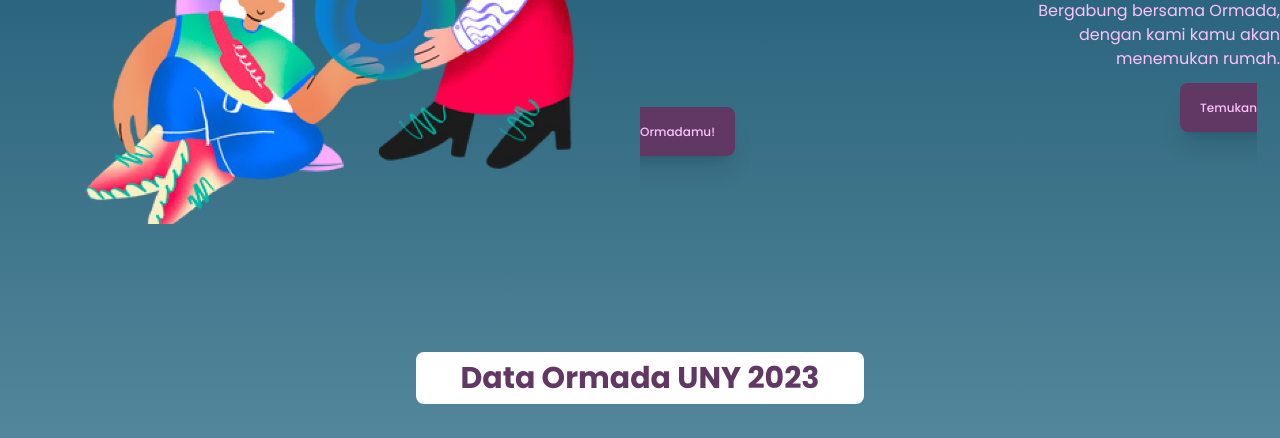
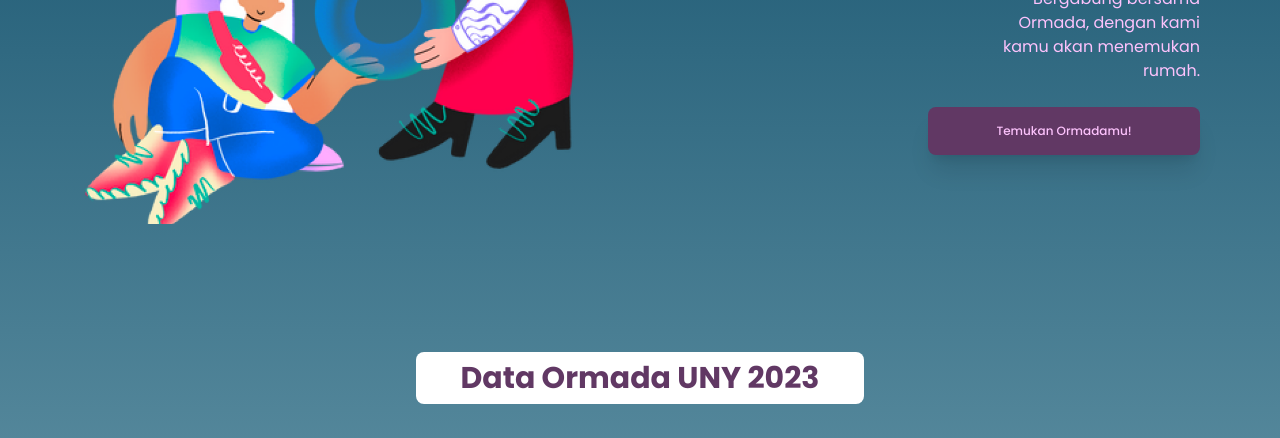
Before and after one commit to kemendagribemuny/kemendagribemuny.github.io, a website: page index.html in a window 1280 px wide. Shown: the part 418-856 px from the top of the page. Drawn offline with Linux system fonts and the light colour scheme.

Commit message:
fix some

```diff
--- a/index.html
+++ b/index.html
@@ -36,7 +36,7 @@
           </div>
         </nav>
 
-        <div class="mt-28">
+        <div class="my-28">
           <div id="beranda">
             <div class="grid grid-cols-2 justify-between items-center">
               <div>
@@ -51,18 +51,18 @@
                     Temukan Organisasi Mahasiswa Daerah Kamu di Sini!
                   </div>
                   <div
-                    class="text-base mt-5 w-[50%] ml-[360px] text-end text-[#FCC2FC] font-normal font-poppins"
+                    class="text-base mt-5 ml-[360px] text-end text-[#FCC2FC] font-normal font-poppins"
                   >
                     Bergabung bersama Ormada, dengan kami kamu akan menemukan
                     rumah.
                   </div>
                   <br />
-                  <a
+                  <p
                     href="#"
-                    class="bg-[#613864] px-5 py-4 text-xs rounded-lg shadow-xl font-medium text-[#FCC2FC] hover:bg-[#FCC2FC] hover:text-[#613864] w-full mt-96 ml-[540px] justify-end"
+                    class="bg-[#613864] px-5 py-4 text-xs rounded-lg shadow-xl font-medium text-[#FCC2FC] hover:bg-[#FCC2FC] hover:text-[#613864] text-center ml-72 justify-end"
                   >
-                    Temukan Ormadamu!
-                  </a>
+                    <a href="#data-ormada">Temukan Ormadamu!</a>
+                  </p>
                 </div>
               </div>
             </div>
```
Also changed, not shown: dist/output.css.
